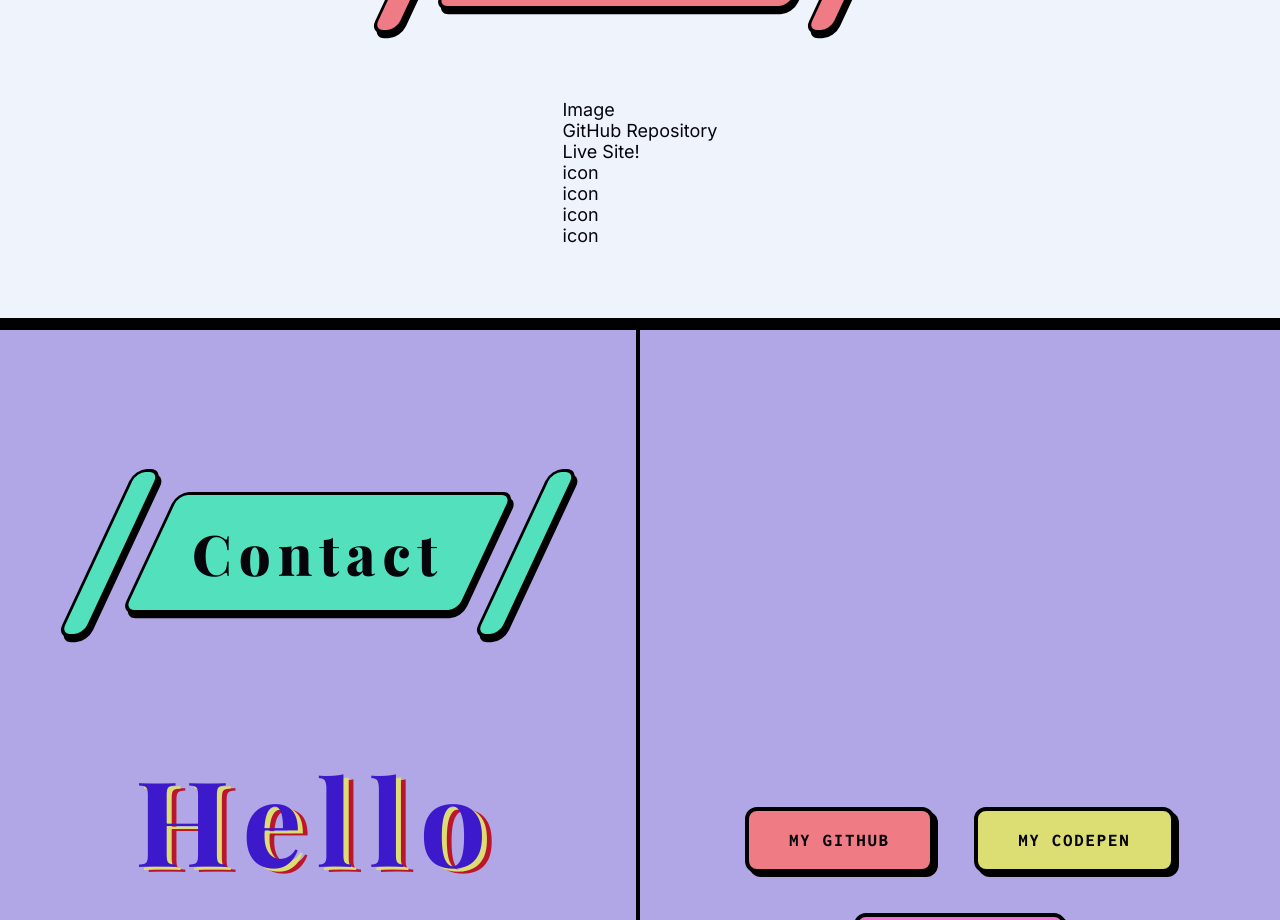
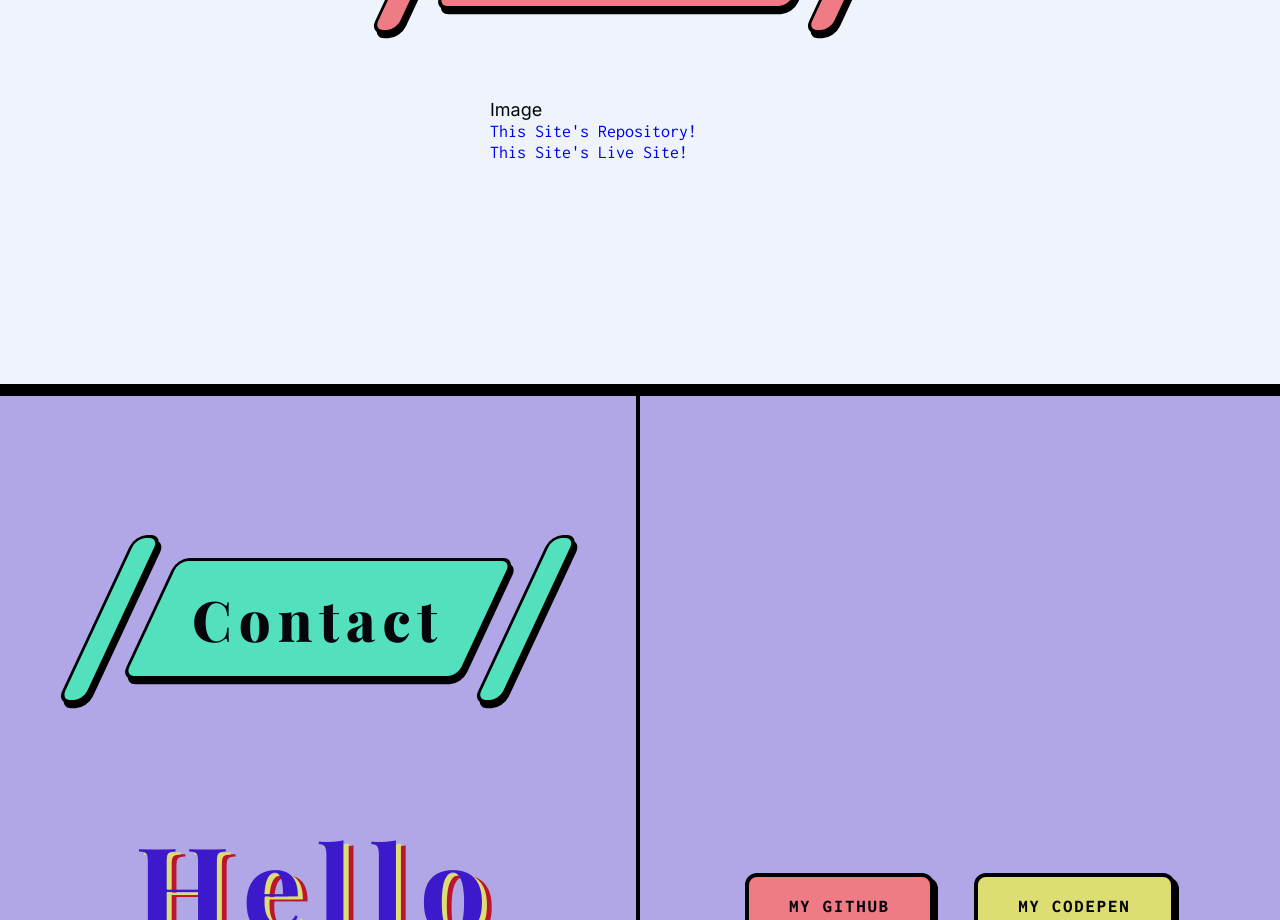
Before and after one commit to BorofskyDev/joelborofsky-react, a React (Vite) app: page / in a window 1280 px wide. Shown: the part 5100-6020 px from the top of the page. Built offline with nearby package versions, Linux system fonts and the light colour scheme; a web font is replaced by a local one.

Commit message:
Add ProjectLinks and ProjectIcons components

```diff
--- a/src/components/sections/projects/project-layout/project-card/ProjectCard.jsx
+++ b/src/components/sections/projects/project-layout/project-card/ProjectCard.jsx
@@ -1,7 +1,9 @@
 import { getRandomBgClass } from '../getRandomBgClass'
 import styles from './ProjectCard.module.scss'
+import ProjectIcons from './project-icons/ProjectIcons'
 import LeftIndents from './project-indents/LeftIndents'
 import RightIndents from './project-indents/RightIndents'
+import ProjectLinks from './project-links/ProjectLinks'
 import ProjectTitle from './project-title/ProjectTitle'
 
 export default function ProjectCard({
@@ -27,16 +29,13 @@ export default function ProjectCard({
         <div>Image</div>
       </div>
       <div className={styles.bottomHalf}>
-        <div className={styles.linkContainer}>
-          <div>GitHub Repository</div>
-          <div>Live Site!</div>
-        </div>
-        <div className={styles.techContainer}>
-          <div>icon</div>
-          <div>icon</div>
-          <div>icon</div>
-          <div>icon</div>
-        </div>
+        <ProjectLinks
+          gitHubHref='#'
+          gitHubTitle="This Site's Repository!"
+          liveSiteHref='#'
+          liveSiteTitle="This Site's Live Site!"
+        />
+        <ProjectIcons />
       </div>
     </div>
     // <div className={cardClasses} key={id}>
--- /dev/null
+++ b/src/components/sections/projects/project-layout/project-card/project-icons/ProjectIcons.jsx
@@ -0,0 +1,10 @@
+import styles from './ProjectIcons.module.scss'
+import ProjectIcon from './project-icon/ProjectIcon'
+
+export default function ProjectIcons({ icon, xmlns, viewBox, iconFill}) {
+    return (
+        <div className={styles.projectIcons}>
+            <ProjectIcon icon={icon} xmlns={xmlns} viewBox={viewBox} iconFill={iconFill} />
+        </div>
+    )
+}
--- /dev/null
+++ b/src/components/sections/projects/project-layout/project-card/project-icons/ProjectIcons.module.scss
@@ -0,0 +1,5 @@
+@use '../../../../../../styles/utils/mixins' as *;
+
+.projectIcons {
+
+}
--- /dev/null
+++ b/src/components/sections/projects/project-layout/project-card/project-icons/project-icon/ProjectIcon.jsx
@@ -0,0 +1,21 @@
+import styles from './ProjectIcon.module.scss'
+import ProjectIconImg from './project-icon-img/ProjectIconImg'
+
+export default function ProjectIcon({
+  className,
+  icon,
+  viewBox,
+  xmlns,
+  iconFill,
+}) {
+  return (
+    <div className={styles.projectIcon} aria-hidden>
+      <ProjectIconImg
+        icon={icon}
+        viewBox={viewBox}
+        xmlns={xmlns}
+        iconFill={iconFill}
+      />
+    </div>
+  )
+}
--- /dev/null
+++ b/src/components/sections/projects/project-layout/project-card/project-icons/project-icon/ProjectIcon.module.scss
@@ -0,0 +1,5 @@
+@use '../../../../../../../styles/utils/mixins' as *;
+
+.projectIcon {
+
+}
--- /dev/null
+++ b/src/components/sections/projects/project-layout/project-card/project-icons/project-icon/project-icon-img/ProjectIconImg.jsx
@@ -0,0 +1,9 @@
+import styles from './ProjectIconImg.module.scss'
+
+export default function ProjectIconImg({ icon, iconFill, iconClasses, viewBox, xmlns}) {
+    return (
+      <svg viewBox={viewBox} xmlns={xmlns} className={iconClasses}>
+        <path d={icon} className={iconFill} />
+      </svg>
+    )
+}
--- /dev/null
+++ b/src/components/sections/projects/project-layout/project-card/project-icons/project-icon/project-icon-img/ProjectIconImg.module.scss
@@ -0,0 +1,5 @@
+@use '../../../../../../../../styles/utils/mixins' as *;
+
+.projectIconImg {
+
+}
--- /dev/null
+++ b/src/components/sections/projects/project-layout/project-card/project-links/ProjectLinks.jsx
@@ -0,0 +1,16 @@
+import styles from './ProjectLinks.module.scss'
+import ProjectLink from './project-link/ProjectLink'
+
+export default function ProjectLinks({
+  gitHubTitle,
+  liveSiteTitle,
+  gitHubHref,
+  liveSiteHref,
+}) {
+  return (
+    <ul className={styles.projectLinks}>
+      <ProjectLink linkTitle={gitHubTitle} href={gitHubHref} />
+      <ProjectLink linkTitle={liveSiteTitle} href={liveSiteHref} />
+    </ul>
+  )
+}
--- /dev/null
+++ b/src/components/sections/projects/project-layout/project-card/project-links/ProjectLinks.module.scss
@@ -0,0 +1,5 @@
+@use '../../../../../../styles/utils/mixins' as *;
+
+.projectLinks {
+
+}
--- /dev/null
+++ b/src/components/sections/projects/project-layout/project-card/project-links/project-link/ProjectLink.jsx
@@ -0,0 +1,9 @@
+import styles from './ProjectLink.module.scss'
+
+export default function ProjectLink({ linkTitle, href }) {
+  return (
+    <li className={styles.projectLink}>
+      <a href={href} target='_blank'  >{linkTitle}</a>
+    </li>
+  )
+}
--- /dev/null
+++ b/src/components/sections/projects/project-layout/project-card/project-links/project-link/ProjectLink.module.scss
@@ -0,0 +1,5 @@
+@use '../../../../../../../styles/utils/mixins' as *;
+
+.projectLink {
+
+}
```
